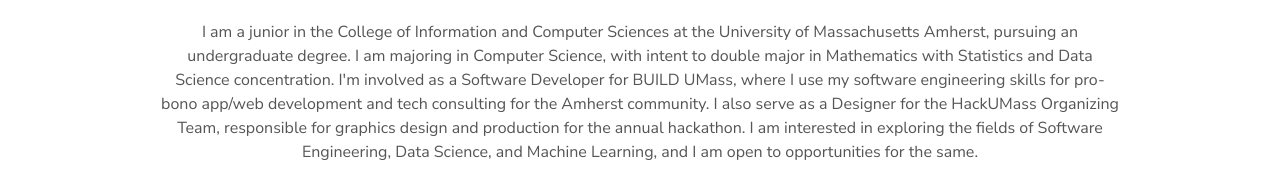
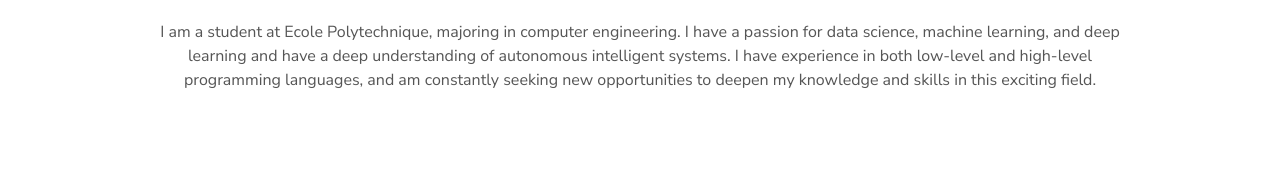
Before and after one commit to Joe-Khawand/Curriculum-Vitae, a website built with webpack: page src/template.html in a window 1280 px wide. Shown: the part 1045-1222 px from the top of the page. Built offline with nearby package versions, Linux system fonts and the light colour scheme; animation ran at ten frames a second.

Commit message:
Fixed text

```diff
--- a/src/template.html
+++ b/src/template.html
@@ -66,13 +66,10 @@
               />
             </picture>
             <p>
-              I am a junior in the College of Information and Computer Sciences at the University of Massachusetts Amherst,
-              pursuing an undergraduate degree. I am majoring in Computer Science, with intent to double major in
-              Mathematics with Statistics and Data Science concentration. I'm involved as a Software Developer for BUILD
-              UMass, where I use my software engineering skills for pro-bono app/web development and tech consulting for the
-              Amherst community. I also serve as a Designer for the HackUMass Organizing Team, responsible for graphics
-              design and production for the annual hackathon. I am interested in exploring the fields of Software
-              Engineering, Data Science, and Machine Learning, and I am open to opportunities for the same.
+              I am a student at Ecole Polytechnique, majoring in computer engineering.
+               I have a passion for data science, machine learning, and deep learning and have a deep understanding of autonomous
+                intelligent systems. I have experience in both low-level and high-level programming languages, and am constantly
+                seeking new opportunities to deepen my knowledge and skills in this exciting field.
             </p>
           </div>
 
```
